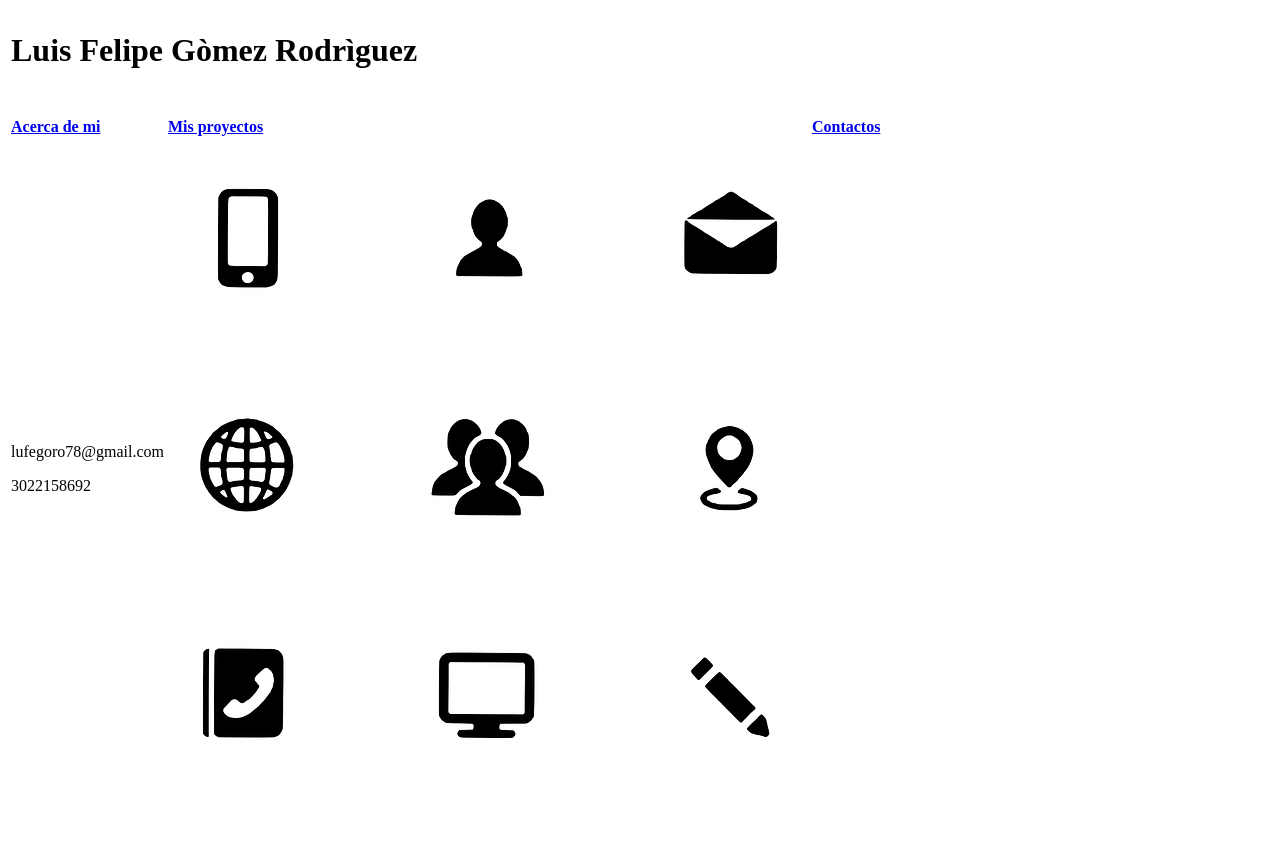
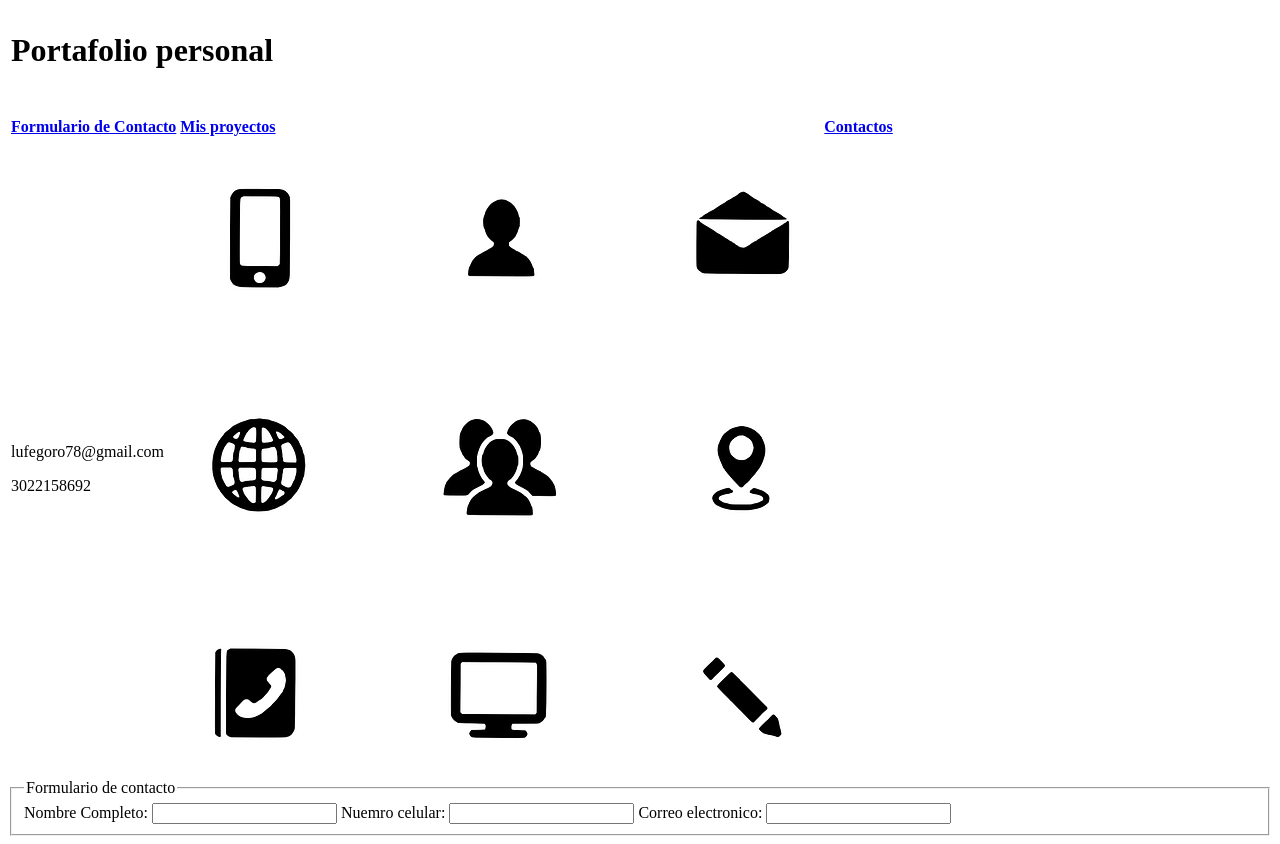
Before and after one commit to LuFeGoRO/mi_portafolio_1, a plain HTML site: page index.html in a window 1280 px wide. Before the commit the page ends 800 px from the top, so only its background shows below. Drawn offline with Linux system fonts and the light colour scheme.

Commit message:
formulario

```diff
--- a/index.html
+++ b/index.html
@@ -8,13 +8,13 @@
 <body>
     <table>
         <tr>
-            <th ><h1>Luis Felipe Gòmez Rodrìguez</h1></th>
+            <th ><h1>Portafolio personal</h1></th>
         </tr>
     </table>
     <table>
 
 
-        <td><a href="#presentacio"><h4>Acerca de mi</h4></a></td>
+        <td><a href="#formulario"><h4>Formulario de Contacto</h4></a></td>
 
 
         <td><a href="#proyectos"><h4>Mis proyectos</h4></a></td>
@@ -33,5 +33,20 @@
         </tr>
     </tr>
     </table>
+    <section id="formulario">
+       <fieldset>
+        <legend>Formulario de contacto</legend>
+        <form>
+            <label for="nombre">Nombre Completo:</label>
+            <input name="nombre" type="text" maxlength="32" required>
+            <label for="celular">Nuemro celular:</label>
+            <input name="celular" type="number" maxlength="10" required>
+            <label for="correo">Correo electronico:</label>
+            <input name="correo" type="text" maxlength="32" required>
+        </form>
+       </fieldset>
+
+
+    </section>
 </body>
 </html>
```
